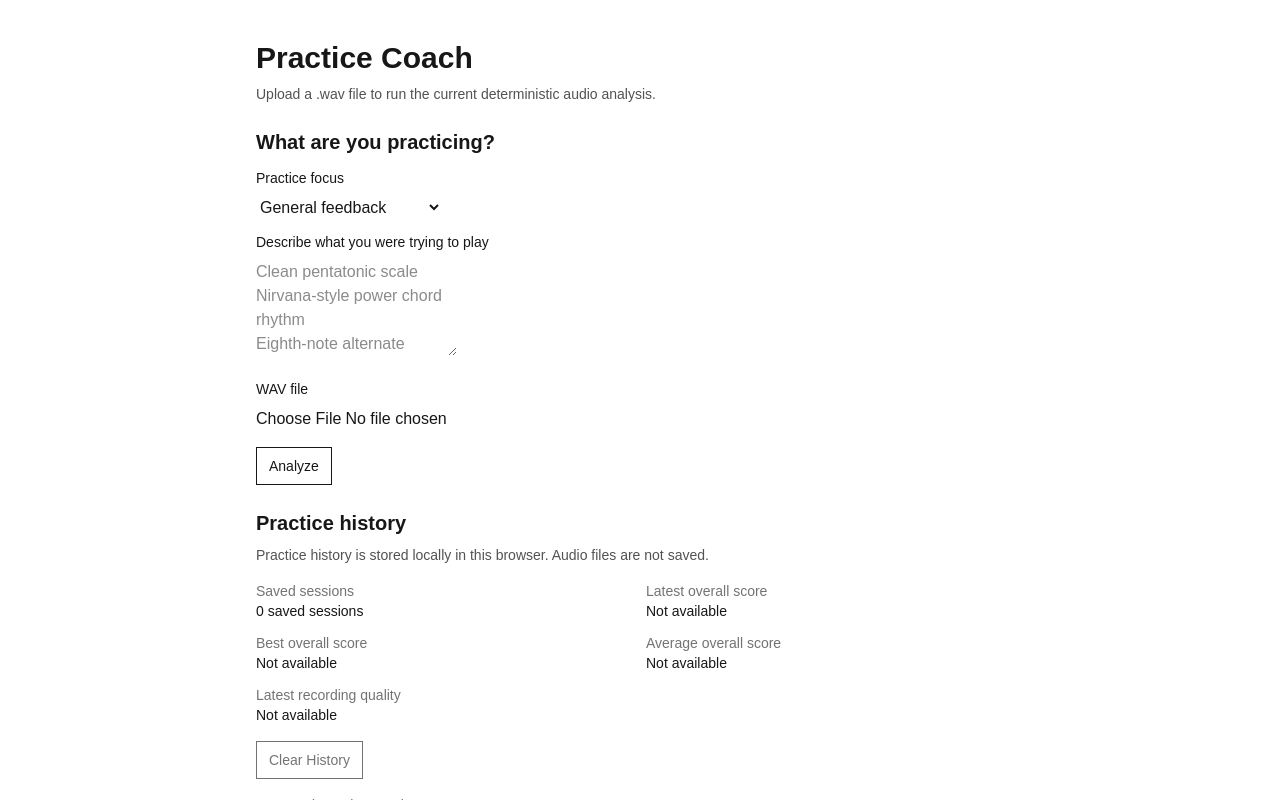
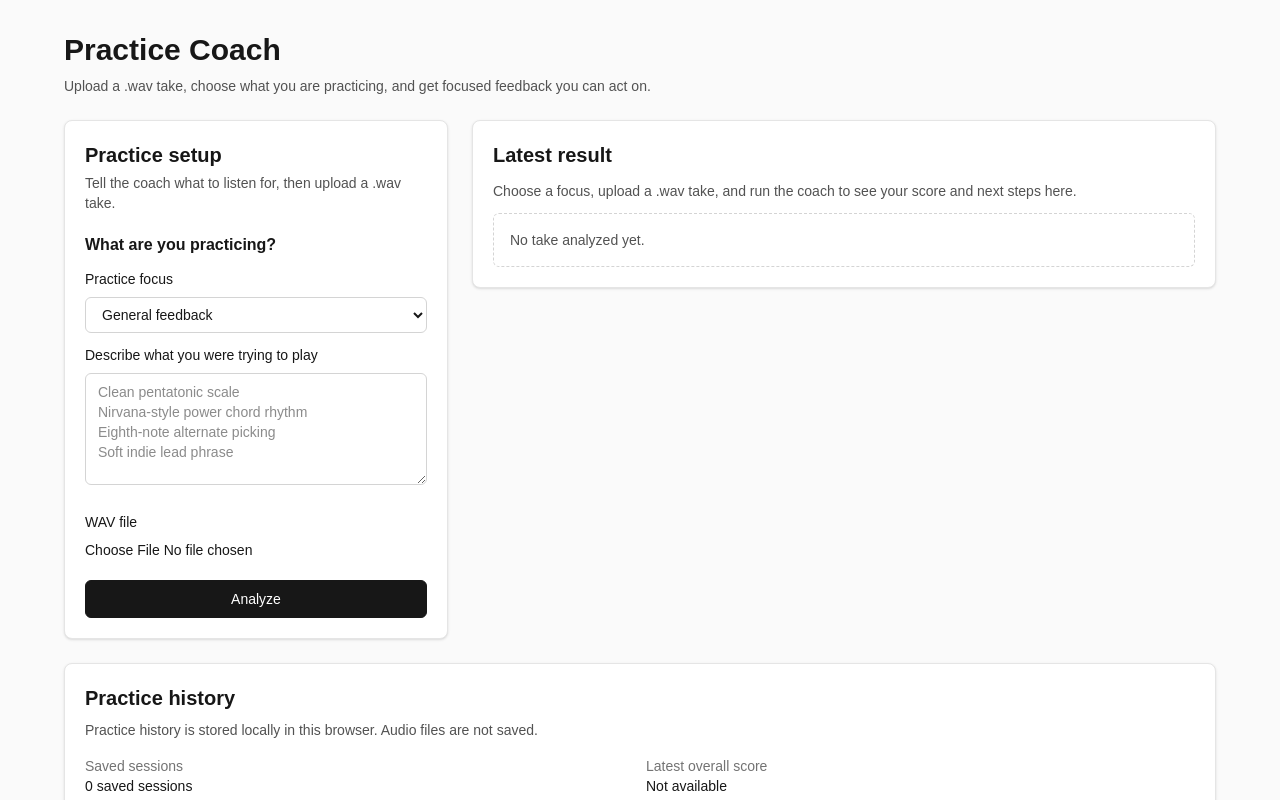
Before and after one commit to DennyKantarevic/guitarlab-ai, a Next.js app in the folder apps/frontend/: page /practice-coach in a window 1280 px wide. Shown: the top 800 px of the page. Built offline with nearby package versions, Linux system fonts and the light colour scheme.

Commit message:
feat: improve practice coach page layout

```diff
--- a/apps/frontend/src/app/practice-coach/PracticeCoachClient.tsx
+++ b/apps/frontend/src/app/practice-coach/PracticeCoachClient.tsx
@@ -129,20 +129,81 @@ export default function PracticeCoachClient({
   }
 
   return (
-    <main className="min-h-screen px-6 py-10">
-      <div className="mx-auto max-w-3xl space-y-6">
-        <header className="space-y-2">
+    <main className="min-h-screen bg-neutral-50 px-4 py-8 sm:px-6 lg:px-8">
+      <div className="mx-auto max-w-6xl space-y-6">
+        <header className="max-w-3xl space-y-2">
           <h1 className="text-3xl font-semibold">Practice Coach</h1>
           <p className="text-sm text-neutral-600">
-            Upload a .wav file to run the current deterministic audio analysis.
+            Upload a .wav take, choose what you are practicing, and get focused
+            feedback you can act on.
           </p>
         </header>
 
-        <form className="space-y-4" onSubmit={handleSubmit}>
+        <div className="grid gap-6 lg:grid-cols-[minmax(0,24rem)_minmax(0,1fr)] lg:items-start">
+          <PracticeSetup
+            error={error}
+            isLoading={isLoading}
+            onDescriptionChange={setPracticeDescription}
+            onFileChange={setSelectedFile}
+            onFocusChange={setPracticeFocus}
+            onSubmit={handleSubmit}
+            practiceDescription={practiceDescription}
+            practiceFocus={practiceFocus}
+            selectedFile={selectedFile}
+          />
+
+          <LatestResult
+            analysis={analysis}
+            comparison={practiceComparison}
+            historySessions={historySessions}
+          />
+        </div>
+
+        <PracticeHistory
+          hasMounted={hasMounted}
+          onClearHistory={handleClearHistory}
+          sessions={historySessions}
+        />
+
+        {analysis ? <TechnicalDetails analysis={analysis} /> : null}
+      </div>
+    </main>
+  );
+}
+
+function PracticeSetup({
+  error,
+  isLoading,
+  onDescriptionChange,
+  onFileChange,
+  onFocusChange,
+  onSubmit,
+  practiceDescription,
+  practiceFocus,
+  selectedFile,
+}: {
+  error: string;
+  isLoading: boolean;
+  onDescriptionChange: (value: string) => void;
+  onFileChange: (file: File | null) => void;
+  onFocusChange: (focus: PracticeFocus) => void;
+  onSubmit: (event: FormEvent<HTMLFormElement>) => void;
+  practiceDescription: string;
+  practiceFocus: PracticeFocus;
+  selectedFile: File | null;
+}) {
+  return (
+    <section className="rounded-lg border border-neutral-200 bg-white p-5 shadow-sm">
+      <form className="space-y-5" onSubmit={onSubmit}>
+        <div className="space-y-1">
+          <h2 className="text-xl font-semibold">Practice setup</h2>
+          <p className="text-sm text-neutral-600">
+            Tell the coach what to listen for, then upload a .wav take.
+          </p>
+        </div>
+
         <section className="space-y-3">
-            <h2 className="text-xl font-semibold">
-              What are you practicing?
-            </h2>
+          <h3 className="font-semibold">What are you practicing?</h3>
           <div className="space-y-2">
             <label
               className="block text-sm font-medium"
@@ -151,10 +212,11 @@ export default function PracticeCoachClient({
               Practice focus
             </label>
             <select
+              className="w-full rounded-md border border-neutral-300 bg-white px-3 py-2 text-sm"
               id="practice_focus"
               name="practice_focus"
               onChange={(event) =>
-                  setPracticeFocus(event.target.value as PracticeFocus)
+                onFocusChange(event.target.value as PracticeFocus)
               }
               value={practiceFocus}
             >
@@ -174,9 +236,10 @@ export default function PracticeCoachClient({
               Describe what you were trying to play
             </label>
             <textarea
+              className="min-h-28 w-full rounded-md border border-neutral-300 px-3 py-2 text-sm"
               id="practice_description"
               name="practice_description"
-                onChange={(event) => setPracticeDescription(event.target.value)}
+              onChange={(event) => onDescriptionChange(event.target.value)}
               placeholder="Clean pentatonic scale&#10;Nirvana-style power chord rhythm&#10;Eighth-note alternate picking&#10;Soft indie lead phrase"
               rows={4}
               value={practiceDescription}
@@ -190,63 +253,75 @@ export default function PracticeCoachClient({
           </label>
           <input
             accept=".wav,audio/wav,audio/wave"
+            className="block w-full text-sm"
             id="audio_file"
             name="audio_file"
-              onChange={(event) =>
-                setSelectedFile(event.target.files?.[0] ?? null)
-              }
+            onChange={(event) => onFileChange(event.target.files?.[0] ?? null)}
             type="file"
           />
+          {selectedFile ? (
+            <p className="text-xs text-neutral-500">
+              Selected: {selectedFile.name}
+            </p>
+          ) : null}
         </div>
 
         <button
-            className="border border-neutral-900 px-3 py-2 text-sm disabled:opacity-60"
+          className="w-full rounded-md border border-neutral-900 bg-neutral-900 px-3 py-2 text-sm text-white disabled:opacity-60"
           disabled={isLoading}
           type="submit"
         >
           {isLoading ? "Analyzing..." : "Analyze"}
         </button>
-        </form>
 
         {error ? (
-          <div className="border border-red-400 p-3 text-sm" role="alert">
+          <div
+            className="rounded-md border border-red-300 bg-red-50 p-3 text-sm text-red-800"
+            role="alert"
+          >
             {error}
           </div>
         ) : null}
-
-        {analysis ? (
-          <AnalysisResult
-            analysis={analysis}
-            comparison={practiceComparison}
-            historySessions={historySessions}
-          />
-        ) : null}
-
-        <PracticeHistory
-          hasMounted={hasMounted}
-          onClearHistory={handleClearHistory}
-          sessions={historySessions}
-        />
-
-        {analysis ? <TechnicalDetails analysis={analysis} /> : null}
-      </div>
-    </main>
+      </form>
+    </section>
   );
 }
 
-function AnalysisResult({
+function LatestResult({
   analysis,
   comparison,
   historySessions,
 }: {
-  analysis: PracticeAudioAnalysisResponse;
+  analysis: PracticeAudioAnalysisResponse | null;
   comparison: PracticeComparison | null;
   historySessions: PracticeHistorySession[];
 }) {
+  if (!analysis) {
     return (
-    <section className="space-y-5">
+      <section className="rounded-lg border border-neutral-200 bg-white p-5 shadow-sm">
+        <div className="space-y-3">
+          <h2 className="text-xl font-semibold">Latest result</h2>
+          <p className="text-sm text-neutral-600">
+            Choose a focus, upload a .wav take, and run the coach to see your
+            score and next steps here.
+          </p>
+          <div className="rounded-md border border-dashed border-neutral-300 p-4 text-sm text-neutral-600">
+            No take analyzed yet.
+          </div>
+        </div>
+      </section>
+    );
+  }
+
+  return (
+    <section className="space-y-6 rounded-lg border border-neutral-200 bg-white p-5 shadow-sm">
+      <div className="space-y-1">
+        <h2 className="text-xl font-semibold">Latest result</h2>
+        <p className="text-sm text-neutral-600">{analysis.filename}</p>
+      </div>
+
       {analysis.practice_metrics ? (
-        <ScoreCard analysis={analysis} historySessions={historySessions} />
+        <ScoreSummary analysis={analysis} historySessions={historySessions} />
       ) : null}
 
       {analysis.coach_feedback ? (
@@ -261,7 +336,7 @@ function AnalysisResult({
   );
 }
 
-function ScoreCard({
+function ScoreSummary({
   analysis,
   historySessions,
 }: {
@@ -277,10 +352,21 @@ function ScoreCard({
   }
 
   return (
-    <section className="space-y-3">
-      <h2 className="text-xl font-semibold">Score</h2>
+    <section className="space-y-4">
+      <div className="grid gap-4 sm:grid-cols-[10rem_1fr]">
+        <div className="rounded-md border border-neutral-200 bg-neutral-50 p-4">
+          <div className="text-sm text-neutral-500">Your score</div>
+          <div className="text-4xl font-semibold">{metrics.overall_score}</div>
+        </div>
         <dl className="grid gap-3 text-sm sm:grid-cols-2">
-        <Field label="Overall score" value={metrics.overall_score} />
+          <Field
+            label="Practice focus"
+            value={
+              analysis.practice_context
+                ? PRACTICE_FOCUS_LABELS[analysis.practice_context.practice_focus]
+                : "Not available"
+            }
+          />
           <Field
             label="Recording quality"
             value={quality?.quality_level ?? "Not available"}
@@ -298,9 +384,21 @@ function ScoreCard({
             label="Average overall score"
             value={formatNullableScore(stats.averageOverallScore)}
           />
+          {analysis.practice_context?.practice_description ? (
+            <Field
+              label="Goal"
+              value={analysis.practice_context.practice_description}
+            />
+          ) : null}
         </dl>
+      </div>
       {analysis.coach_feedback?.score_explanation ? (
-        <p className="text-sm">{analysis.coach_feedback.score_explanation}</p>
+        <section className="space-y-1">
+          <h3 className="font-semibold">What this means</h3>
+          <p className="text-sm text-neutral-700">
+            {analysis.coach_feedback.score_explanation}
+          </p>
+        </section>
       ) : null}
     </section>
   );
@@ -412,8 +510,11 @@ function CoachFeedback({
     <section className="space-y-3">
       <h2 className="text-xl font-semibold">Coach feedback</h2>
       {context ? <PracticeContextSummary context={context} /> : null}
+      <div className="rounded-md border border-neutral-200 bg-neutral-50 p-4">
         <h3 className="font-semibold">{feedback.headline}</h3>
-      <p className="text-sm">{feedback.summary}</p>
+        <p className="mt-2 text-sm text-neutral-700">{feedback.summary}</p>
+      </div>
+      <div className="grid gap-4 md:grid-cols-2">
         <ListSection title="What went well" items={feedback.what_went_well} />
         <ListSection title="Work on" items={feedback.work_on} />
         <ListSection
@@ -421,6 +522,7 @@ function CoachFeedback({
           items={feedback.next_practice_steps}
         />
         <ListSection title="Coach notes" items={feedback.coach_notes} />
+      </div>
     </section>
   );
 }
@@ -449,7 +551,7 @@ function PracticeComparisonResult({
   comparison: PracticeComparison;
 }) {
   return (
-    <section className="space-y-3">
+    <section className="space-y-3 rounded-md border border-neutral-200 bg-neutral-50 p-4">
       <h2 className="text-xl font-semibold">
         Progress compared to last similar session
       </h2>
@@ -491,8 +593,8 @@ function TechnicalDetails({
   analysis: PracticeAudioAnalysisResponse;
 }) {
   return (
-    <details className="space-y-4">
-      <summary className="cursor-pointer text-xl font-semibold">
+    <details className="rounded-lg border border-neutral-200 bg-white p-5 shadow-sm">
+      <summary className="cursor-pointer text-xl font-semibold text-neutral-900">
         Technical details
       </summary>
 
@@ -646,7 +748,7 @@ function PracticeHistory({
   const stats = summarizePracticeHistory(sessions);
 
   return (
-    <section className="space-y-4">
+    <section className="space-y-4 rounded-lg border border-neutral-200 bg-white p-5 shadow-sm">
       <div className="space-y-2">
         <h2 className="text-xl font-semibold">Practice history</h2>
         <p className="text-sm text-neutral-600">
@@ -687,7 +789,7 @@ function PracticeHistory({
           </dl>
 
           <button
-            className="border border-neutral-900 px-3 py-2 text-sm disabled:opacity-60"
+            className="rounded-md border border-neutral-900 px-3 py-2 text-sm disabled:opacity-60"
             disabled={sessions.length === 0}
             onClick={onClearHistory}
             type="button"
@@ -696,9 +798,12 @@ function PracticeHistory({
           </button>
 
           {sessions.length > 0 ? (
-            <ul className="space-y-3 text-sm">
+            <ul className="grid gap-3 text-sm lg:grid-cols-2">
               {sessions.map((session) => (
-                <li className="space-y-1" key={session.id}>
+                <li
+                  className="space-y-1 rounded-md border border-neutral-200 p-3"
+                  key={session.id}
+                >
                   <div>
                     <strong>{session.filename}</strong>
                   </div>
```
Also changed, not shown: 1 other file (tests, documents, lock files or other folders). Lines whose indentation alone changed are shown as unchanged.
